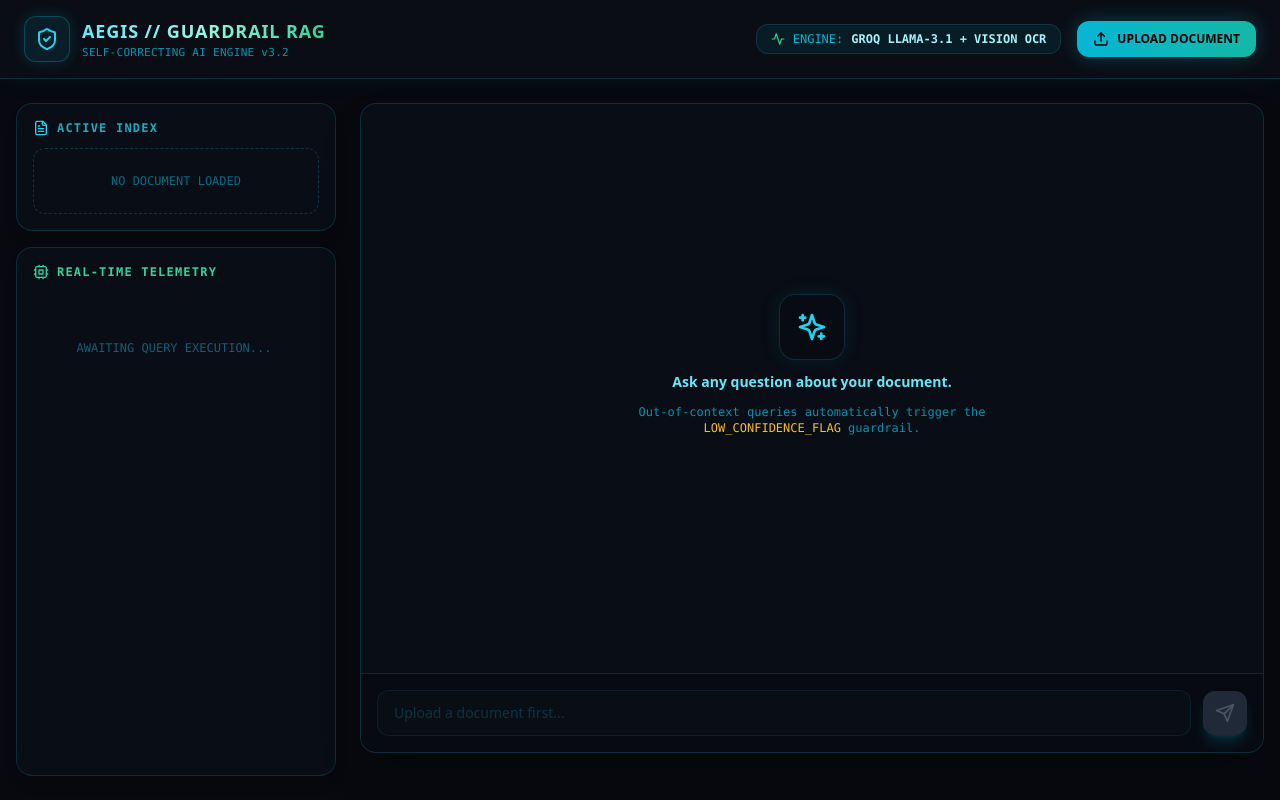
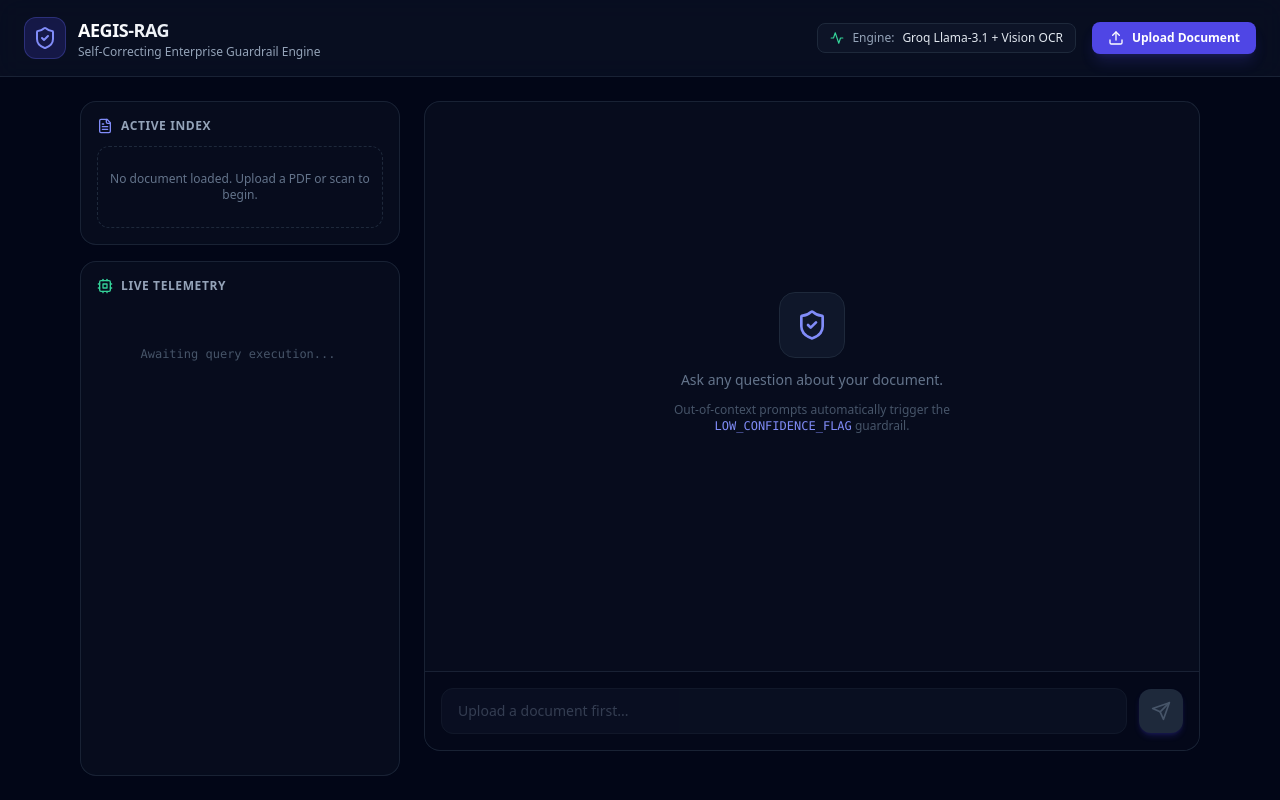
Before and after one commit to Anoop-Hampannavar/aegis-rag, a Next.js app in the folder aegis-frontend/: page / in a window 1280 px wide. Built offline with nearby package versions, Linux system fonts and the light colour scheme.

Commit message:
Update page.jsx

```diff
--- a/aegis-frontend/app/page.jsx
+++ b/aegis-frontend/app/page.jsx
@@ -3,7 +3,7 @@
 import React, { useState, useRef, useEffect } from "react";
 import {
   Upload, FileText, Send, ShieldCheck,
-  Cpu, Activity, RefreshCw, Sparkles
+  Cpu, Activity, RefreshCw
 } from "lucide-react";
 
 export default function AegisDashboard() {
@@ -101,7 +101,7 @@ export default function AegisDashboard() {
                 setCurrentSteps([...stepsBuffer]);
               }
             } catch (pErr) {
-              // Ignore partial parse
+              // Ignore partial parse chunks
             }
           }
         }
@@ -132,107 +132,106 @@ export default function AegisDashboard() {
   };
 
   return (
-    <div className="min-h-screen bg-[#07090e] text-cyan-100 flex flex-col font-sans selection:bg-cyan-500 selection:text-black">
-
-      {/* Sleek Top Glow Header */}
-      <header className="border-b border-cyan-500/20 bg-[#0c1017]/80 backdrop-blur-xl sticky top-0 z-50 px-6 py-4 flex items-center justify-between shadow-[0_4px_20px_rgba(6,182,212,0.05)]">
+    <div className="min-h-screen bg-slate-950 text-slate-100 flex flex-col font-sans selection:bg-indigo-500 selection:text-white">
+      {/* Top Navigation Bar */}
+      <header className="border-b border-slate-800/80 bg-slate-900/50 backdrop-blur-md sticky top-0 z-50 px-6 py-4 flex items-center justify-between">
         <div className="flex items-center space-x-3">
-          <div className="p-2.5 rounded-xl bg-cyan-500/10 border border-cyan-500/30 text-cyan-400 shadow-[0_0_15px_rgba(6,182,212,0.2)]">
+          <div className="p-2 rounded-xl bg-indigo-600/20 border border-indigo-500/30 text-indigo-400">
             <ShieldCheck className="w-6 h-6" />
           </div>
           <div>
-            <h1 className="font-extrabold text-lg tracking-wider bg-gradient-to-r from-cyan-300 via-teal-200 to-emerald-400 bg-clip-text text-transparent">
-              AEGIS // GUARDRAIL RAG
+            <h1 className="font-bold text-lg tracking-tight bg-gradient-to-r from-white via-slate-200 to-indigo-400 bg-clip-text text-transparent">
+              AEGIS-RAG
             </h1>
-            <p className="text-[11px] text-cyan-500/80 font-mono tracking-wide">SELF-CORRECTING AI ENGINE v3.2</p>
+            <p className="text-xs text-slate-400">Self-Correcting Enterprise Guardrail Engine</p>
           </div>
         </div>
 
-        {/* Upload & Engine Status */}
+        {/* Live Document Status Badge */}
         <div className="flex items-center space-x-4">
-          <div className="hidden md:flex items-center space-x-2 bg-cyan-950/40 border border-cyan-800/40 px-3.5 py-1.5 rounded-xl text-xs font-mono">
+          <div className="hidden md:flex items-center space-x-2 bg-slate-900/80 border border-slate-800 px-3 py-1.5 rounded-lg text-xs">
             <Activity className="w-3.5 h-3.5 text-emerald-400 animate-pulse" />
-            <span className="text-cyan-500">ENGINE:</span>
-            <span className="text-cyan-200 font-semibold">GROQ LLAMA-3.1 + VISION OCR</span>
+            <span className="text-slate-400">Engine:</span>
+            <span className="text-slate-200 font-medium">Groq Llama-3.1 + Vision OCR</span>
           </div>
 
-          <label className="cursor-pointer inline-flex items-center space-x-2 bg-gradient-to-r from-cyan-500 to-teal-500 hover:from-cyan-400 hover:to-teal-400 text-black text-xs font-bold px-4 py-2.5 rounded-xl transition-all duration-200 shadow-[0_0_20px_rgba(6,182,212,0.3)] active:scale-95">
+          <label className="cursor-pointer inline-flex items-center space-x-2 bg-indigo-600 hover:bg-indigo-500 text-white text-xs font-semibold px-4 py-2 rounded-lg transition-all duration-200 shadow-lg shadow-indigo-600/20 active:scale-95">
             <Upload className="w-4 h-4" />
-            <span>{uploading ? "INGESTING..." : "UPLOAD DOCUMENT"}</span>
+            <span>{uploading ? "Ingesting..." : "Upload Document"}</span>
             <input type="file" accept=".pdf,.png,.jpg,.jpeg" onChange={handleFileUpload} className="hidden" />
           </label>
         </div>
       </header>
 
-      {/* Main Container */}
-      <main className="flex-1 max-w-7xl w-full mx-auto px-4 py-6 flex flex-col md:flex-row gap-6">
+      {/* Main Workspace */}
+      <main className="flex-1 max-w-6xl w-full mx-auto px-4 py-6 flex flex-col md:flex-row gap-6">
 
-        {/* Left Column: Active Document & Live Telemetry */}
+        {/* Left Sidebar: Document Metadata & Active Pipeline State */}
         <div className="w-full md:w-80 flex flex-col gap-4">
 
-          {/* Active Index Card */}
-          <div className="bg-[#0d121c]/60 border border-cyan-500/20 rounded-2xl p-4 backdrop-blur-md shadow-lg">
-            <h2 className="text-xs font-bold text-cyan-400/80 uppercase tracking-widest mb-3 flex items-center space-x-2 font-mono">
-              <FileText className="w-4 h-4 text-cyan-400" />
-              <span>ACTIVE INDEX</span>
+          {/* Active Document Card */}
+          <div className="bg-slate-900/40 border border-slate-800/80 rounded-2xl p-4 backdrop-blur-sm">
+            <h2 className="text-xs font-semibold text-slate-400 uppercase tracking-wider mb-3 flex items-center space-x-2">
+              <FileText className="w-4 h-4 text-indigo-400" />
+              <span>Active Index</span>
             </h2>
 
             {activeDoc ? (
-              <div className="bg-[#080b11] border border-cyan-500/30 rounded-xl p-3">
-                <p className="font-bold text-sm text-cyan-200 truncate">{activeDoc}</p>
-                <div className="mt-2.5 flex items-center justify-between text-xs font-mono">
-                  <span className="text-cyan-500/80">PIPELINE:</span>
-                  <span className="px-2 py-0.5 rounded-md bg-cyan-950 text-cyan-300 font-bold text-[10px] border border-cyan-500/30">
+              <div className="bg-slate-950/60 border border-slate-800 rounded-xl p-3">
+                <p className="font-semibold text-sm text-slate-200 truncate">{activeDoc}</p>
+                <div className="mt-2 flex items-center justify-between text-xs">
+                  <span className="text-slate-400">OCR Pipeline:</span>
+                  <span className="px-2 py-0.5 rounded-full bg-indigo-950 text-indigo-300 font-mono text-[10px] border border-indigo-800/50">
                     {extractionMethod || "PDF_TEXT"}
                   </span>
                 </div>
               </div>
             ) : (
-              <div className="text-center py-6 border border-dashed border-cyan-900/60 rounded-xl text-cyan-600/70 text-xs font-mono">
-                NO DOCUMENT LOADED
+              <div className="text-center py-6 border border-dashed border-slate-800 rounded-xl text-slate-500 text-xs">
+                No document loaded. Upload a PDF or scan to begin.
               </div>
             )}
           </div>
 
-          {/* Live Telemetry Sidebar */}
-          <div className="bg-[#0d121c]/60 border border-cyan-500/20 rounded-2xl p-4 backdrop-blur-md flex-1 flex flex-col shadow-lg">
-            <h2 className="text-xs font-bold text-emerald-400 uppercase tracking-widest mb-3 flex items-center space-x-2 font-mono">
+          {/* Real-time Pipeline Execution Telemetry */}
+          <div className="bg-slate-900/40 border border-slate-800/80 rounded-2xl p-4 backdrop-blur-sm flex-1 flex flex-col">
+            <h2 className="text-xs font-semibold text-slate-400 uppercase tracking-wider mb-3 flex items-center space-x-2">
               <Cpu className="w-4 h-4 text-emerald-400" />
-              <span>REAL-TIME TELEMETRY</span>
+              <span>Live Telemetry</span>
             </h2>
 
-            <div className="flex-1 space-y-2 overflow-y-auto max-h-[360px] pr-1">
+            <div className="flex-1 space-y-2 overflow-y-auto max-h-[350px] pr-1">
               {currentSteps.length > 0 ? (
                 currentSteps.map((step, idx) => (
-                  <div key={idx} className="bg-[#080b11] border border-cyan-800/40 rounded-xl p-2.5 text-xs animate-fadeIn">
-                    <span className="font-mono text-[10px] text-cyan-400 font-bold block uppercase mb-0.5">
+                  <div key={idx} className="bg-slate-950/80 border border-slate-800/60 rounded-lg p-2.5 text-xs animate-fadeIn">
+                    <span className="font-mono text-[10px] text-indigo-400 font-bold block uppercase mb-0.5">
                       {step.event}
                     </span>
-                    <p className="text-cyan-200/80 font-mono text-[11px] leading-relaxed">{step.data}</p>
+                    <p className="text-slate-300 font-mono text-[11px] leading-relaxed">{step.data}</p>
                   </div>
                 ))
               ) : (
-                <div className="text-center py-12 text-cyan-800 text-xs font-mono">
-                  AWAITING QUERY EXECUTION...
+                <div className="text-center py-10 text-slate-600 text-xs font-mono">
+                  Awaiting query execution...
                 </div>
               )}
             </div>
           </div>
         </div>
 
-        {/* Right Column: Full Chat Interface with User Queries & AI Responses */}
-        <div className="flex-1 bg-[#0d121c]/60 border border-cyan-500/20 rounded-2xl backdrop-blur-md flex flex-col h-[650px] overflow-hidden shadow-2xl">
+        {/* Right Section: Chat Interface */}
+        <div className="flex-1 bg-slate-900/40 border border-slate-800/80 rounded-2xl backdrop-blur-sm flex flex-col h-[650px] overflow-hidden">
 
-          {/* Chat Stream Area */}
+          {/* Chat Messages */}
           <div className="flex-1 overflow-y-auto p-6 space-y-6">
             {messages.length === 0 ? (
-              <div className="h-full flex flex-col items-center justify-center text-center text-cyan-700/80 space-y-3">
-                <div className="p-4 rounded-2xl bg-[#080b11] border border-cyan-800/40 text-cyan-400 shadow-[0_0_20px_rgba(6,182,212,0.1)]">
-                  <Sparkles className="w-8 h-8 text-cyan-400" />
+              <div className="h-full flex flex-col items-center justify-center text-center text-slate-500 space-y-3">
+                <div className="p-4 rounded-2xl bg-slate-900 border border-slate-800 text-slate-400">
+                  <ShieldCheck className="w-8 h-8 text-indigo-400" />
                 </div>
-                <p className="text-sm font-semibold text-cyan-300">Ask any question about your document.</p>
-                <p className="text-xs text-cyan-600 max-w-sm font-mono">
-                  Out-of-context queries automatically trigger the <code className="text-amber-400">LOW_CONFIDENCE_FLAG</code> guardrail.
+                <p className="text-sm">Ask any question about your document.</p>
+                <p className="text-xs text-slate-600 max-w-sm">
+                  Out-of-context prompts automatically trigger the <code className="text-indigo-400">LOW_CONFIDENCE_FLAG</code> guardrail.
                 </p>
               </div>
             ) : (
@@ -244,15 +243,12 @@ export default function AegisDashboard() {
                   <div
                     className={`max-w-[85%] rounded-2xl px-4 py-3 text-sm leading-relaxed ${
                       msg.role === "user"
-                        ? "bg-gradient-to-r from-cyan-600 to-teal-600 text-white rounded-br-none shadow-lg shadow-cyan-900/30 font-medium"
+                        ? "bg-indigo-600 text-white rounded-br-none shadow-md shadow-indigo-600/10"
                         : msg.content.includes("⚠️ LOW_CONFIDENCE_FLAG")
-                        ? "bg-amber-950/50 border border-amber-500/50 text-amber-200 rounded-bl-none shadow-lg shadow-amber-950/20"
-                        : "bg-[#080b11] border border-cyan-500/30 text-cyan-100 rounded-bl-none shadow-md"
+                        ? "bg-amber-950/40 border border-amber-800/50 text-amber-200 rounded-bl-none"
+                        : "bg-slate-950 border border-slate-800 text-slate-200 rounded-bl-none shadow-sm"
                     }`}
                   >
-                    <span className="text-[10px] font-mono uppercase block font-bold mb-1 opacity-60">
-                      {msg.role === "user" ? "USER QUERY" : "AEGIS SYNTHESIS"}
-                    </span>
                     {msg.content}
                   </div>
                 </div>
@@ -261,25 +257,24 @@ export default function AegisDashboard() {
             <div ref={chatEndRef} />
           </div>
 
-          {/* User Input Bar */}
-          <form onSubmit={handleSendQuery} className="p-4 border-t border-cyan-500/20 bg-[#080b11]/80 flex items-center gap-3">
+          {/* Prompt Input Footer */}
+          <form onSubmit={handleSendQuery} className="p-4 border-t border-slate-800/80 bg-slate-950/50 flex items-center gap-3">
             <input
               type="text"
               value={query}
               onChange={(e) => setQuery(e.target.value)}
               placeholder={activeDoc ? `Ask about '${activeDoc}'...` : "Upload a document first..."}
               disabled={!activeDoc || loading}
-              className="flex-1 bg-[#0d121c] border border-cyan-500/30 focus:border-cyan-400 rounded-xl px-4 py-3 text-sm text-cyan-100 placeholder-cyan-700 outline-none transition duration-200 disabled:opacity-40"
+              className="flex-1 bg-slate-900 border border-slate-800 focus:border-indigo-500 rounded-xl px-4 py-3 text-sm text-slate-100 placeholder-slate-500 outline-none transition duration-200 disabled:opacity-50"
             />
             <button
               type="submit"
               disabled={!activeDoc || loading || !query.trim()}
-              className="bg-gradient-to-r from-cyan-500 to-teal-500 hover:from-cyan-400 hover:to-teal-400 disabled:from-gray-800 disabled:to-gray-800 text-black font-bold p-3 rounded-xl transition duration-200 shadow-lg shadow-cyan-500/20 active:scale-95 disabled:text-gray-600"
+              className="bg-indigo-600 hover:bg-indigo-500 disabled:bg-slate-800 disabled:text-slate-600 text-white p-3 rounded-xl transition duration-200 shadow-md shadow-indigo-600/20 active:scale-95"
             >
-              {loading ? <RefreshCw className="w-5 h-5 animate-spin text-cyan-400" /> : <Send className="w-5 h-5" />}
+              {loading ? <RefreshCw className="w-5 h-5 animate-spin" /> : <Send className="w-5 h-5" />}
             </button>
           </form>
-
         </div>
 
       </main>
```
